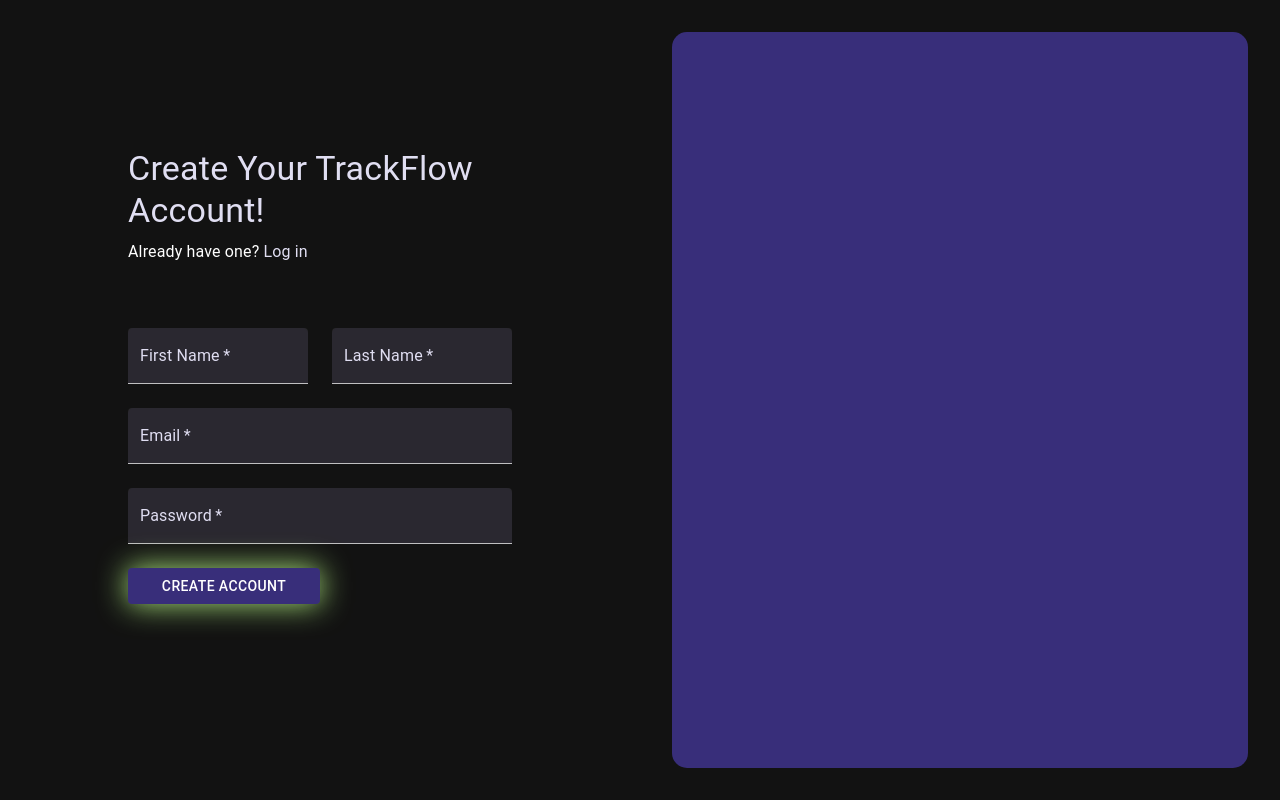
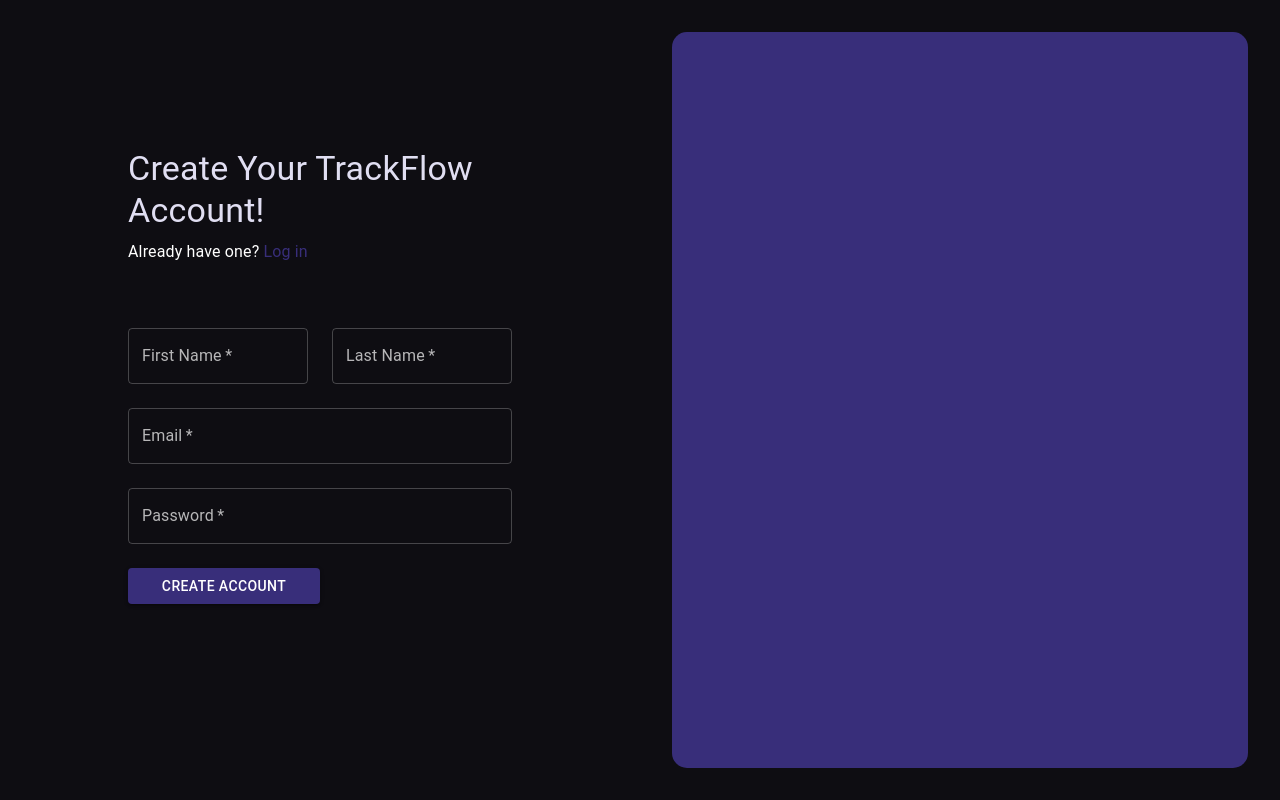
Before and after one commit to Lee1387/TrackFlow, a React (Vite) app in the folder trackflow-frontend/: page /register in a window 1280 px wide. Built offline with nearby package versions, Linux system fonts and the light colour scheme.

Commit message:
Add register user page functionality

```diff
--- a/trackflow-frontend/src/pages/Login/LoginForm.tsx
+++ b/trackflow-frontend/src/pages/Login/LoginForm.tsx
@@ -1,7 +1,8 @@
 import React, { useState } from 'react';
-import axios, { AxiosError } from 'axios';
+import { AxiosError } from 'axios';
 import { useNavigate } from "react-router-dom";
 import { Button, Stack, TextField, Typography } from '@mui/material';
+import apiClient from '../../services/apiClient';
 
 const LoginForm = () => {
     const navigate = useNavigate();
@@ -12,7 +13,7 @@
     const handleSubmit = async (e: React.FormEvent<HTMLFormElement>) => {
         e.preventDefault();
         try {
-            const response = await axios.post("http://localhost:3000/api/auth/login", {
+            const response = await apiClient.post("/auth/login", {
                 email,
                 password,
             });
--- a/trackflow-frontend/src/pages/Projects/JoinProjectForm.tsx
+++ b/trackflow-frontend/src/pages/Projects/JoinProjectForm.tsx
@@ -1,4 +1,4 @@
-import { Box, TextField, Button, Stack } from "@mui/material";
+import { TextField, Button, Stack, Typography } from "@mui/material";
 import { useState } from "react";
 import { useNavigate } from "react-router-dom";
 
@@ -12,13 +12,14 @@
 const JoinProjectForm = ({ userId } : Props) => {
     const navigate = useNavigate();
     const [joinCode, setJoinCode] = useState("");
-    const [error, setError] = useState("");
+    const [errorMessage, setErrorMessage] = useState("");
 
     function refreshPage() {
         window.location.reload();
     }
 
     const handleSubmit = async (e: React.FormEvent<HTMLFormElement>) => {
+        e.preventDefault();
         // Get access token from local storage
         const accessToken = localStorage.getItem("access_token");
 
@@ -33,7 +34,7 @@
                     Authorization: `Bearer ${accessToken}`,
                 },
             })
-            .then((res) => refreshPage())
+            .then(() => refreshPage())
             .catch(async (err) => {
                 // If the status is 401 (Unauthorised), try and refresh the access token
                 if (err.response.status === 401) {
@@ -47,14 +48,14 @@
                                     Authorization: `Bearer ${newAccessToken}`,
                                 },
                             })
-                            .then((res) => refreshPage())
-                            .catch((err) => setError(err.message));
+                            .then(() => refreshPage())
+                            .catch((err) => setErrorMessage(err.message));
                     } else {
                         // If refreshing the access token failed, navigate back to login
                         navigate("/login");
                     }
                 } else {
-                    setError(err.message);
+                    setErrorMessage(err.message);
                 }
             });
     };
@@ -75,6 +76,11 @@
                 <Button variant="contained" type="submit" color="secondary" size="medium">
                     Join
                 </Button>
+                {errorMessage && (
+                    <Typography variant="body1" color="error">
+                        {errorMessage}
+                    </Typography>
+                )}
             </Stack>
         </form>
     );
--- a/trackflow-frontend/src/pages/Projects/NewProjectForm.tsx
+++ b/trackflow-frontend/src/pages/Projects/NewProjectForm.tsx
@@ -1,25 +1,22 @@
-import { Box, Button, TextField } from "@mui/material";
+import { Box, Button, TextField, Typography } from "@mui/material";
 import { useState } from "react";
 import { useNavigate } from "react-router-dom";
 
 import apiClient from "../../services/apiClient";
 import refreshAccessToken from "../../services/refreshAccessToken";
 
-interface Props {
-    userId: string;
-}
-
-const NewProjectForm = ({ userId }: Props) => {
+const NewProjectForm = () => {
     const navigate = useNavigate();
     const [projectName, setProjectName] = useState("");
     const [projectDescription, setProjectDescription] = useState("");
-    const [error, setError] = useState("");
+    const [errorMessage, setErrorMessage] = useState("");
 
     function refreshPage() {
         window.location.reload();
     }
 
     const handleSubmit = async (e: React.FormEvent<HTMLFormElement>) => {
+        e.preventDefault();
         // Get access token from local storage
         const accessToken = localStorage.getItem("access_token");
 
@@ -34,7 +31,7 @@
                     Authorization: `Bearer ${accessToken}`,
                 },
             })
-            .then((res) => refreshPage())
+            .then(() => refreshPage())
             .catch(async (err) => {
                 // If the status is 401 (Unauthorised), try and refresh the access token
                 if (err.response.status === 401) {
@@ -48,14 +45,14 @@
                                     Authorization: `Bearer ${newAccessToken}`,
                                 },
                             })
-                            .then((res) => refreshPage())
-                            .catch((err) => setError(err.message));
+                            .then(() => refreshPage())
+                            .catch((err) => setErrorMessage(err.message));
                     } else {
                         // If refreshing the access token failed, navigate back to login
                         navigate("/login");
                     }
                 } else {
-                    setError(err.message);
+                    setErrorMessage(err.message);
                 }
             });
     };
@@ -86,6 +83,11 @@
                 <Button variant="contained" type="submit" color="secondary">
                     Create Project
                 </Button>
+                {errorMessage && (
+                    <Typography variant="body1" color="error">
+                        {errorMessage}
+                    </Typography>
+                )}
             </Box>
         </form>
     );
--- a/trackflow-frontend/src/pages/Projects/ProjectList.tsx
+++ b/trackflow-frontend/src/pages/Projects/ProjectList.tsx
@@ -16,7 +16,7 @@
 
 const ProjectList = ({ projectIds, onProjectCardClick }: Props) => {
     const [projects, setProjects] = useState<Project[]>([]);
-    const [error, setError] = useState("");
+    const [errorMessage, setErrorMessage] = useState("");
 
     const handleProjectCardClick = (project: Project) => {
         onProjectCardClick(project);
@@ -37,15 +37,27 @@
             .then((res) => {
                 setProjects(res.data.projects);
             })
-            .catch((err) => setError(err.message));
+            .catch((err) => setErrorMessage(err.message));
         }, [projectIds]);
 
         return (
+        <>
+            {errorMessage && (
+                <Typography variant="body1" color="error">
+                    {errorMessage}
+                </Typography>
+            )}
             <Stack direction="row" spacing={5} sx={{ overflowY: "hidden" }}>
                 {projects.map((project) => (
-                    <ProjectCard key={project._id} color="primary.main" project={project} onClick={handleProjectCardClick} />
+                    <ProjectCard
+                        key={project._id}
+                        color="primary.main"
+                        project={project}
+                        onClick={handleProjectCardClick}
+                    />
                 ))}
-        </Stack>
+            </Stack>
+        </>
     );
 };
 
--- a/trackflow-frontend/src/pages/Register/RegisterForm.tsx
+++ b/trackflow-frontend/src/pages/Register/RegisterForm.tsx
@@ -1,16 +1,50 @@
 import React, { useState } from "react";
 import { Button, Stack, TextField, Typography } from "@mui/material";
+import apiClient from "../../services/apiClient";
+import { useNavigate } from "react-router-dom";
+import { AxiosError } from "axios";
 
 const RegisterForm = () => {
     const [first, setFirst] = useState("");
     const [last, setLast] = useState("");
     const [email, setEmail] = useState("");
     const [password, setPassword] = useState("");
+    const navigate = useNavigate();
     const [errorMessage, setErrorMessage] = useState("");
 
-    const handleSubmit = (e: React.FormEvent<HTMLFormElement>) => {
+    const handleSubmit = async (e: React.FormEvent<HTMLFormElement>) => {
         e.preventDefault();
-        console.log("Register form submitted!");
+
+        const data = {
+            name: first + " " + last,
+            email: email,
+            password: password,
+        };
+        apiClient
+            .post("/users", data)
+            .then(async () => {
+                setErrorMessage("");
+                try {
+                    const response = await apiClient.post("/auth/login", {
+                        email,
+                        password,
+                    });
+                    const tokens = response?.data;
+                    localStorage.setItem("access_token", tokens.accessToken);
+                    localStorage.setItem("refresh_token", tokens.refreshToken);
+                    navigate("/projects");
+                } catch (error) {
+                    const err = error as AxiosError;
+                    if (!err.response) {
+                        setErrorMessage("No server response.");
+                    } else {
+                        setErrorMessage("Invalid username or password.");
+                    }
+                }
+            })
+            .catch((err) => {
+                setErrorMessage(err.response.data);
+            });
     };
 
     return (
@@ -21,16 +55,10 @@
                         value={first}
                         onChange={(e) => setFirst(e.target.value)}
                         label="First Name"
-                        variant="filled"
+                        variant="outlined"
                         type="standard"
+                        sx={{ width: "50%" }}
                         required
-                        sx={{
-                            flex: 1,
-                            bgcolor: "bg.light",
-                            borderRadius: "5px 5px 0 0",
-                            input: { color: "typography.main" },
-                            label: { color: "typography.main" },
-                        }}
                     >
                         First Name
                     </TextField>
@@ -38,16 +66,10 @@
                         value={last}
                         onChange={(e) => setLast(e.target.value)}
                         label="Last Name"
-                        variant="filled"
+                        variant="outlined"
                         type="standard"
+                        sx={{ width: "50%" }}
                         required
-                        sx={{
-                            flex: 1,
-                            bgcolor: "bg.light",
-                            borderRadius: "5px 5px 0 0",
-                            input: { color: "typography.main" },
-                            label: { color: "typography.main" },
-                        }}
                     >
                         Last Name
                     </TextField>
@@ -56,15 +78,9 @@
                     value={email}
                     onChange={(e) => setEmail(e.target.value)}
                     label="Email"
-                    variant="filled"
+                    variant="outlined"
                     type="email"
                     required
-                    sx={{
-                        bgcolor: "bg.light",
-                        borderRadius: "5px 5px 0 0",
-                        input: { color: "typography.main" },
-                        label: { color: "typography.main" },
-                    }}
                 >
                     Email
                 </TextField>
@@ -72,19 +88,13 @@
                     value={password}
                     onChange={(e) => setPassword(e.target.value)}
                     label="Password"
-                    variant="filled"
+                    variant="outlined"
                     type="password"
                     required
-                    sx={{
-                        bgcolor: "bg.light",
-                        borderRadius: "5px 5px 0 0",
-                        input: { color: "typography.main" },
-                        label: { color: "typography.main" },
-                    }}
                 >
                     Password
                 </TextField>
-                <Button variant="contained" type="submit" sx={{ boxShadow: "0px 0px 30px 0px #afeb7f", width: "50%" }}>
+                <Button variant="contained" type="submit" sx={{ width: "50%" }}>
                     Create Account
                 </Button>
                 {errorMessage && (
--- a/trackflow-frontend/src/pages/Register/index.tsx
+++ b/trackflow-frontend/src/pages/Register/index.tsx
@@ -8,16 +8,14 @@
             <Grid container height="100vh">
                 <Grid item xs={12} md={6} sx={{ height: { xs: '70%', md: '100%' } }}>
                     <Box
-                        sx={{
-                            bgcolor: 'bg.dark',
-							height: '100%',
-							display: 'flex',
-							flexDirection: 'column',
-							alignItems: 'center',
-							justifyContent: 'center',
-						}}
+                        bgcolor="bg.main"
+                        height="100%"
+                        display="flex"
+                        flexDirection="column"
+                        alignItems="center"
+                        justifyContent="center"
                     >
-                        <Stack direction="column" spacing={1} mb={8} sx={{ width: "60%" }}>
+                        <Stack direction="column" spacing={1} mb={8} width="60%">
                             <Typography variant="h4" color="typography.main">
                                 Create Your TrackFlow Account!
                             </Typography>
@@ -28,9 +26,9 @@
                                 to="/login"
                                 sx={{
                                     textDecoration: "none",
-                                    color: "secondary.main",
+                                    color: "primary.main",
                                     "&:visited": {
-                                        color: "secondary.main",
+                                        color: "primary.main",
                                     },
                                 }}
                                 >
@@ -46,8 +44,9 @@
                 xs={12}
                 md={6}
                 p={4}
-                bgcolor="bg.dark"
-                sx={{ height: { xs: '30%', md: '100%' }, paddingBottom: { xs: 0, md: 4 } }}
+                bgcolor="bg.main"
+                pb={{ xs: 0, md: 4 }}
+                height={{ xs: "30%", md: "100%" }}
             >
                 <Box
                     sx={{
```
Also changed, not shown: trackflow-frontend/src/pages/Projects/index.tsx (+4 -4 lines), 1 other file (tests, documents, lock files or other folders).
